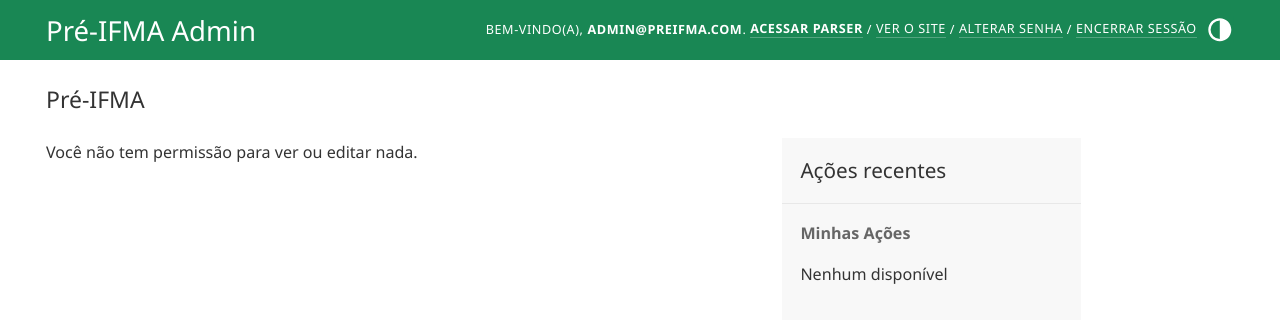
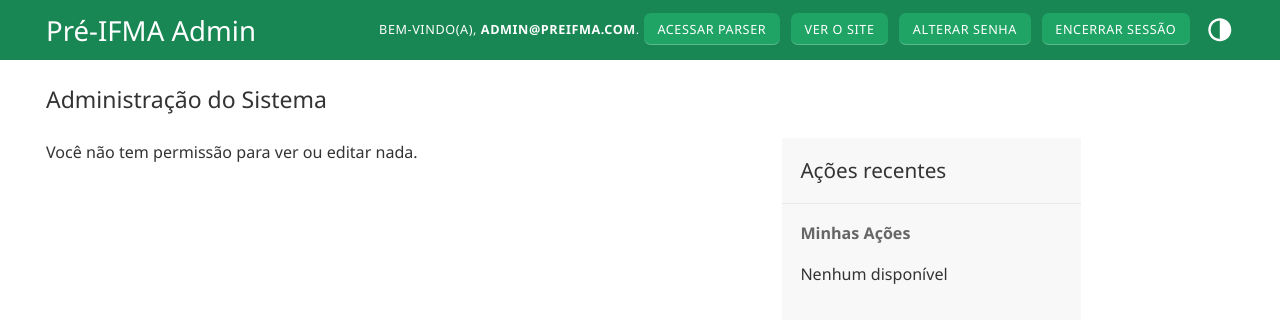
Before and after one commit to lauanderson-rael/api-preifma, a Django app: page /admin/ in a window 1280 px wide. Shown: the top 323 px of the page. Run offline with Django 5.2, Linux system fonts and the light colour scheme; a user stored in the database is signed in; data comes from the database, SQL or seed files in the repository; data that the repository does not hold is empty; parts of the project's set-up code (start-up, migrations or seed data) failed here and were passed over.

Commit message:
feat(admin): estiliza links do header como botões de ação

```diff
--- a/config/urls.py
+++ b/config/urls.py
@@ -23,7 +23,7 @@ class CustomResetPasswordRequestToken(ResetPasswordRequestToken):
                 response.data['email'] = ["Não encontramos uma conta associada a este e-mail. Verifique se digitou corretamente."]
         return response
 
-admin.site.index_title = "Pré-IFMA"
+admin.site.index_title = "Administração do Sistema"
 
 urlpatterns = [
     path('admin/', admin.site.urls),
--- a/templates/admin/base_site.html
+++ b/templates/admin/base_site.html
@@ -1,11 +1,25 @@
 {% extends "admin/base.html" %}
+
+{% block extrahead %}
+{{ block.super }}
+<script>
+    if (!localStorage.getItem('theme')) {
+        localStorage.setItem('theme', 'light');
+    }
+    document.documentElement.dataset.theme = localStorage.getItem('theme');
+</script>
+{% endblock %}
 
 {% block branding %}
 <h1 id="site-name"><a href="{% url 'admin:index' %}">Pré-IFMA Admin</a></h1>
 {% endblock %}
 
 {% block userlinks %}
-<a href="/parser/"><strong>Acessar Parser</strong></a> / {{ block.super }}
+<a href="/parser/" target="_blank" class="pre-ifma-btn">Acessar Parser</a>
+<a href="http://localhost:8000/" class="pre-ifma-btn">Ver o Site</a>
+<a href="{% url 'admin:password_change' %}" class="pre-ifma-btn">Alterar Senha</a>
+<a href="{% url 'admin:logout' %}" class="pre-ifma-btn">Encerrar Sessão</a>
+{% include "admin/color_theme_toggle.html" %}
 {% endblock %}
 
 {% block extrastyle %}
@@ -49,5 +63,15 @@
     div.breadcrumbs a {
         color: var(--breadcrumbs-link-fg) !important;
     }
+
+    .pre-ifma-btn {
+        background: #20a466;
+        padding: 6px 12px;
+        border-radius: 6px;
+        margin-right: 6px;
+        margin-bottom: 6px;
+        text-decoration: none !important;
+        color: #fff !important;
+    }
 </style>
 {% endblock %}
```
Also changed, not shown: templates/parser/index.html (+12 -17 lines).
